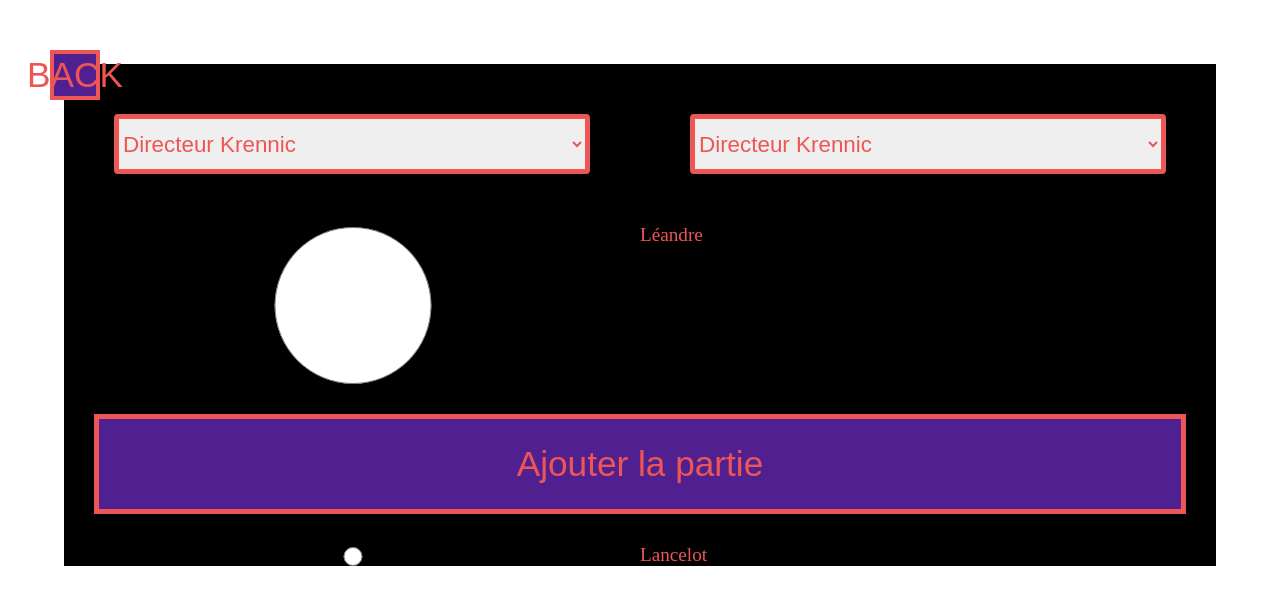
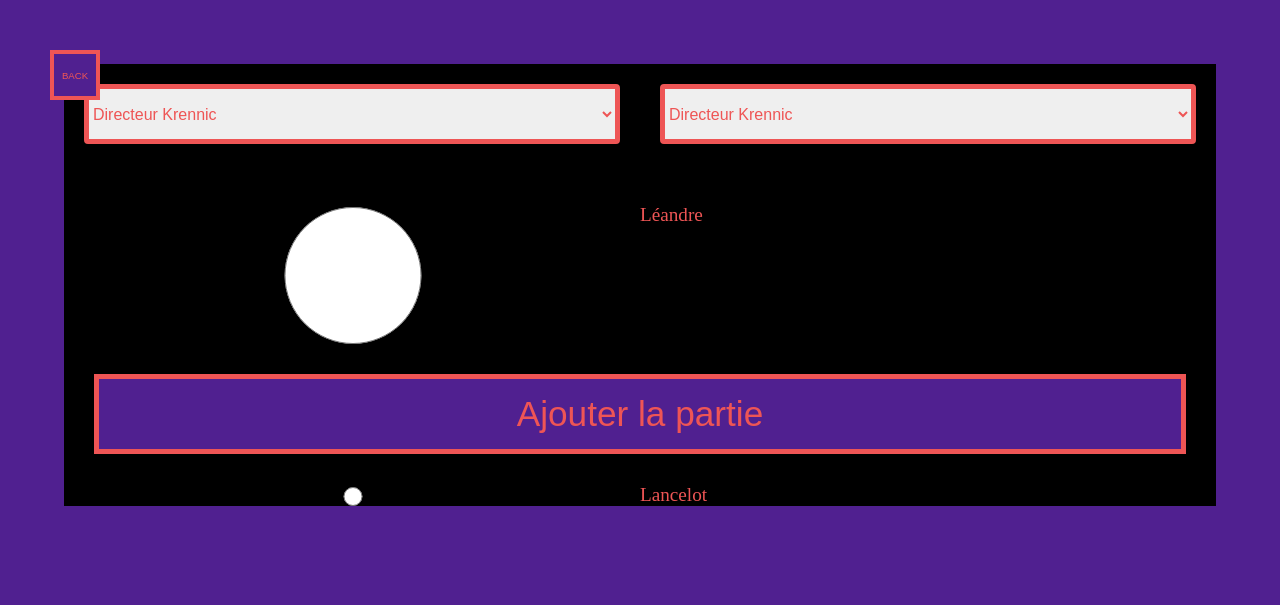
Before and after one commit to Iriax72/parties-swu, a PHP site: page /pages/addGame.php in a window 1280 px wide. Shown: the top 605 px of the page. Run offline with PHP 8.4, Linux system fonts and the light colour scheme; data that the repository does not hold is empty.

Commit message:
meilleur css

```diff
--- a/css/addGame.css
+++ b/css/addGame.css
@@ -1,7 +1,12 @@
+body {
+    background-color: #502090;
+}
+
 #back-btn {
     position: absolute;
     top: 20px;
     left: 20px;
+    font-size: 0.6rem;
 }
 
 form {
@@ -25,12 +30,12 @@ form {
 #submitBtn {grid-area: btn;}
 
 form select {
-    min-width: 200px;
+    min-width: 160px;
     height: 60px;
-    margin: 50px;
+    margin: 20px;
     border: 5px solid #ee5555;
     border-radius: 4px;
-    font-size: 1.4rem;
+    font-size: 1rem;
     color: #ee5555;
 }
 
--- a/css/menu.css
+++ b/css/menu.css
@@ -1,4 +1,5 @@
 body {
+    background-color: black;
     display: flex;
     flex-direction: column;
     justify-content: space-evenly;
```
Also changed, not shown: css/seeDatas.css (+5 -3 lines).
